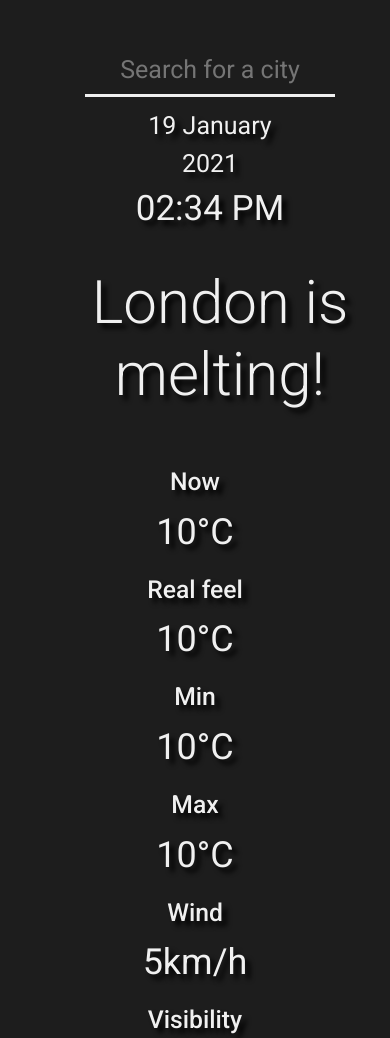
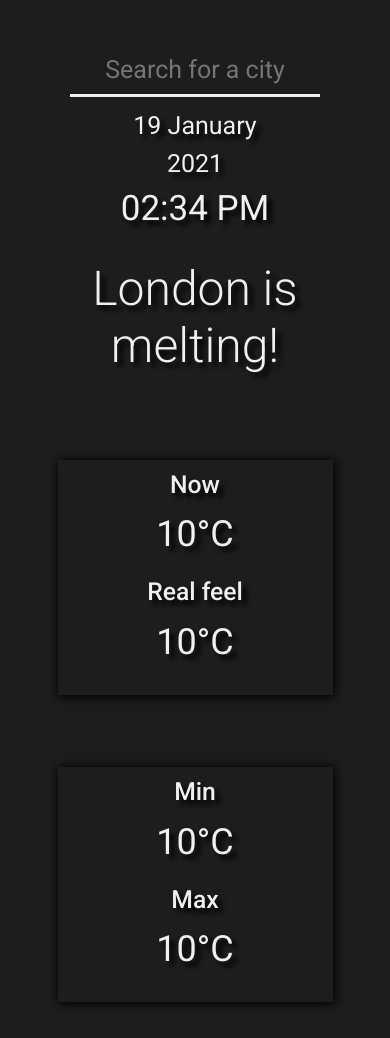
Before and after one commit to MihaiVatavu/Weather, a plain HTML site: page index.html in a window 390 px wide. Shown: the top 1038 px of the page. Drawn offline with nearby package versions, Linux system fonts and the light colour scheme.

Commit message:
Added box-shadow to temperatures section

```diff
--- a/style.scss
+++ b/style.scss
@@ -30,7 +30,6 @@ body{
   display:flex;
   justify-content:space-between;
   padding:20px;
-  padding-left:50px;
   margin:20px auto;
   position:relative;
 }
@@ -80,12 +79,16 @@ main{
 .title{
   font-size:11em;
   font-weight: 300;
-  padding-left:50px;
+  margin:0 auto;
 
   #city{
     // color:$hot-color;
   }
+
+
 }
+
+
 
 .temperatures{
   position: relative;
@@ -161,6 +164,13 @@ color:$freezing-color;
         display: none;
       }
 
+
+      main .now,.extremes, .conditions, .forecast{
+        box-shadow: 1px 1px 10px 1px  black;
+        margin:1em 1em;
+        padding:10px;
+
+      }
 }
 
 
@@ -208,8 +218,15 @@ color:$freezing-color;
       }
     }
 
+    main .now,.extremes, .conditions, .forecast{
+      box-shadow: 1px 1px 10px 1px  black;
+      margin:1em auto;
+      padding:10px;
+
+    }
+
     .title{
-      font-size:5em;
+      font-size:4em;
       margin:0.6em auto;
     }
 
```
Also changed, not shown: css/style.css.
